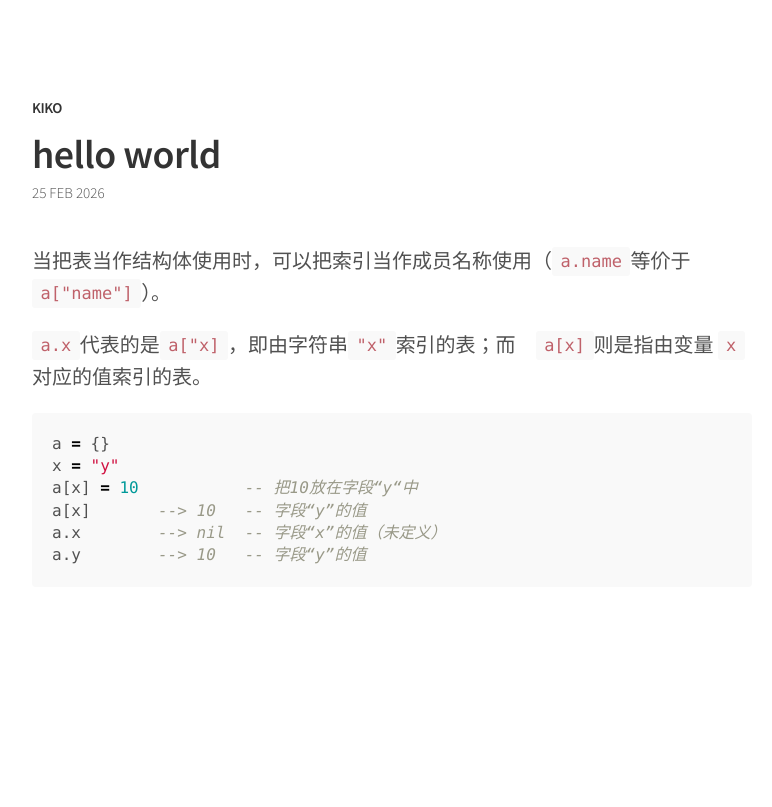
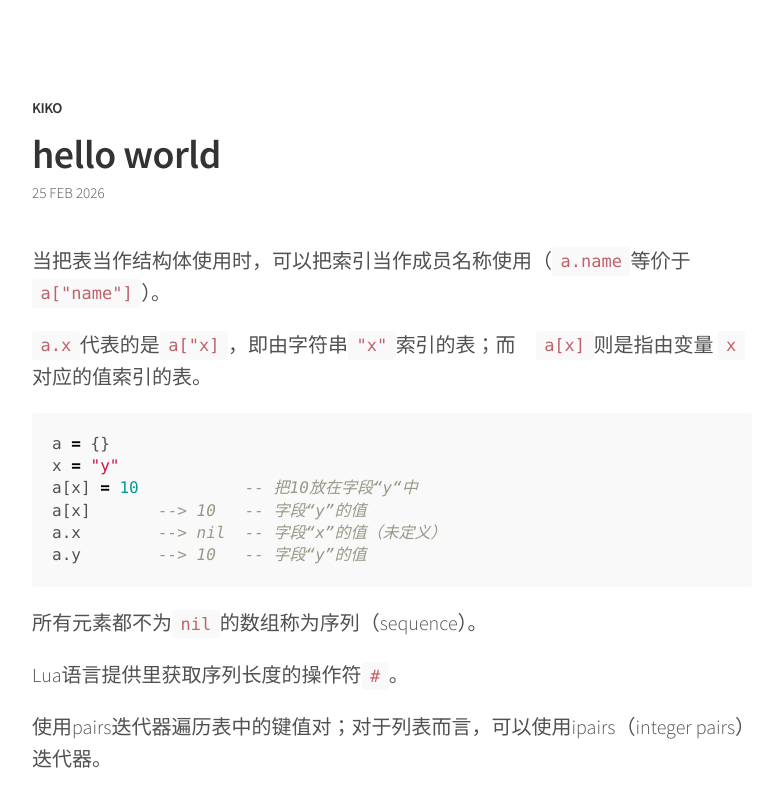
Before and after one commit to jejujiang/blog, a Jekyll site: the page built from _posts/2026-02-25-hello-world.md, in a window 1280 px wide. Shown: the top 807 px of the page, without its empty margins (248-1020 px from the left). Built offline with Jekyll 4.4.1, drawn with Linux system fonts in a browser that asks for light colours.

Commit message:
hello world

````diff
--- a/_posts/2026-02-25-hello-world.md
+++ b/_posts/2026-02-25-hello-world.md
@@ -14,3 +14,9 @@ a[x]       --> 10   -- 字段“y”的值
 a.x        --> nil  -- 字段“x”的值（未定义）
 a.y        --> 10   -- 字段“y”的值
 ```
+
+所有元素都不为`nil`的数组称为序列（sequence）。
+
+Lua语言提供里获取序列长度的操作符`#`。
+
+使用pairs迭代器遍历表中的键值对；对于列表而言，可以使用ipairs（integer pairs）迭代器。
````
